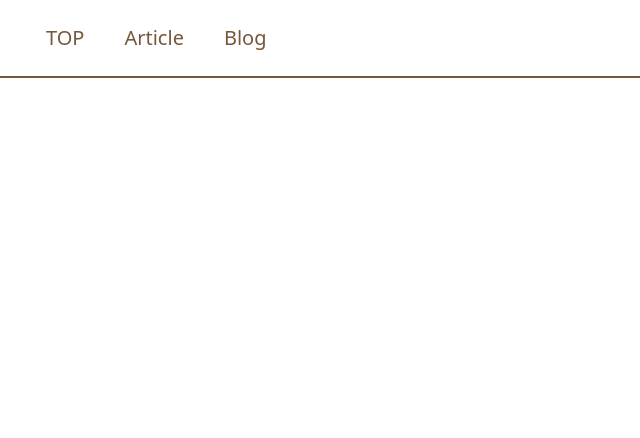
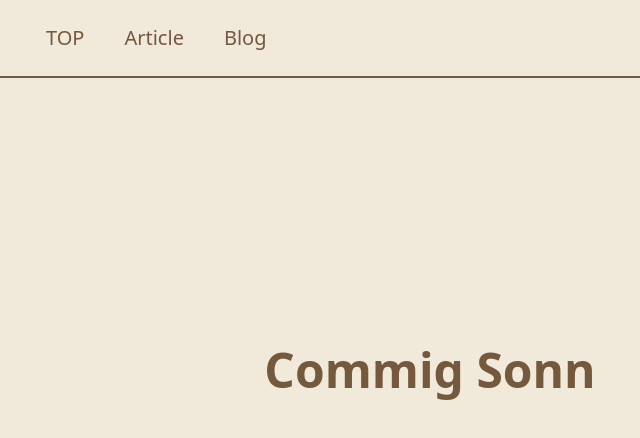
Before and after one commit to Rikka1073/Next-blog-app, a Next.js app: page /about in a window 1280 px wide. Shown: the top 438 px of the page, without its empty margins (210-850 px from the left). Built offline with nearby package versions, Linux system fonts and the light colour scheme.

Commit message:
ページ全体レイアウト変更

```diff
--- a/app/about/page.tsx
+++ b/app/about/page.tsx
@@ -1,11 +1,17 @@
 import React from "react";
 import Header from "../../components/parts/Header";
+import Layout from "../../components/parts/Layout";
 
 const page = () => {
   const url = "/about";
   return (
-    <div>
+    <div className="bg-[#F1E9DA] pb-20 h-screen">
       <Header url={url} />
+      <Layout>
+        <div className="text-center flex justify-center items-center h-[50vh]">
+          <p className="font-bold text-5xl text-[#75593D]">Commig Sonn</p>
+        </div>
+      </Layout>
     </div>
   );
 };
--- a/app/articles/page.tsx
+++ b/app/articles/page.tsx
@@ -21,10 +21,10 @@ const page = () => {
     fetchQiita();
   }, []);
   return (
-    <>
+    <div className="bg-[#F1E9DA] pb-20">
+      <Header url={url} />
       <Layout>
-        <Header url={url} />
-        <h2 className="text-4xl mb-10 text-center">Article一覧</h2>
+        <h2 className="text-4xl mb-10 text-center text-[#75593D]">Article一覧</h2>
         <div className="flex flex-wrap gap-4 mb-8">
           {data.map((item) => {
             return (
@@ -50,7 +50,7 @@ const page = () => {
           })}
         </div>
       </Layout>
-    </>
+    </div>
   );
 };
 
--- a/app/blogs/page.tsx
+++ b/app/blogs/page.tsx
@@ -24,10 +24,10 @@ const page = () => {
   }, []);
 
   return (
-    <>
+    <div className="bg-[#F1E9DA] pb-20">
+      <Header url={url} />
       <Layout>
-        <Header url={url} />
-        <h2 className="text-4xl mb-10 text-center">Blog一覧</h2>
+        <h2 className="text-4xl mb-10 text-center text-[#75593D]">Blog一覧</h2>
         <div className="flex flex-wrap gap-4">
           {blogs &&
             blogs.map((blog) => {
@@ -52,7 +52,7 @@ const page = () => {
             })}
         </div>
       </Layout>
-    </>
+    </div>
   );
 };
 
--- a/app/page.tsx
+++ b/app/page.tsx
@@ -8,7 +8,7 @@ import ArticleList from "../components/Article/Articlelist";
 export default function Page() {
   const url = usePathname();
   return (
-    <div className="bg-[#F1E9DA]">
+    <div className="bg-[#F1E9DA] pb-20">
       <Header url={url} />
       <ArticleList />
       <BlogList />
```
